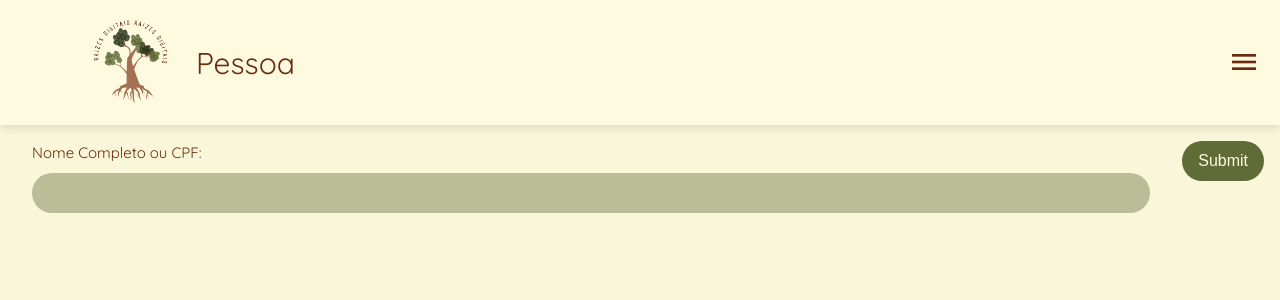
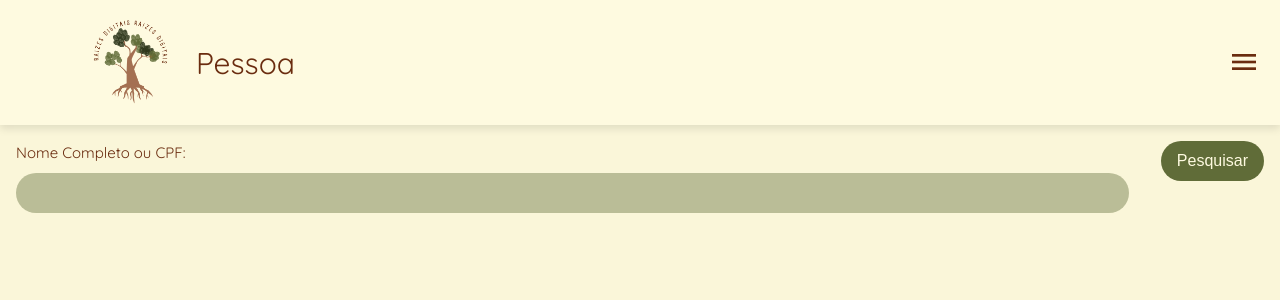
Before and after one commit to laissamendes/pi-frontend, a Vue app: page /Pessoa in a window 1280 px wide. Shown: the top 300 px of the page. Built offline with nearby package versions, Linux system fonts and the light colour scheme; the HTML template or start-up script is replaced by a standard one; a web font is replaced by a local one.

Commit message:
Alterações na página de pessoa em relação a integração com o backend (erro na busca)

```diff
--- a/dev-dist/sw.js
+++ b/dev-dist/sw.js
@@ -82,7 +82,7 @@ define(['./workbox-b5f7729d'], (function (workbox) { 'use strict';
     "revision": "3ca0b8505b4bec776b69afdba2768812"
   }, {
     "url": "index.html",
-    "revision": "0.m0d0tr03m5"
+    "revision": "0.i61bt1htsdo"
   }], {});
   workbox.cleanupOutdatedCaches();
   workbox.registerRoute(new workbox.NavigationRoute(workbox.createHandlerBoundToURL("index.html"), {
--- a/src/views/PessoaView.vue
+++ b/src/views/PessoaView.vue
@@ -18,20 +18,22 @@ async function buscarPessoa() {
 
 <template>
 
+    <form @submit.prevent="enviar = buscarPessoa">
       <div class="inputs">
-<form @submit.prevent="enviar = buscarPessoa()"></form>
       <div class="input-nome">
         <label for="nome">Nome Completo ou CPF:</label>
         <input type="text" name="nome" id="input-infos" v-model="pessoa.nome" />
       </div>
+      <button type="submit" name="submit" id="input-submit">Pesquisar</button>
+  </div>
+  </form>
 
-  <input type="submit" name="submit" id="input-submit" @click="buscarPessoa()" />
-</div>
 
   <div class="container-dados" v-if="enviar">
     <div class="infos-pessoais">
       <div class="profile-image">
-    <img src="" alt=""></div>
+        <img src="" alt="">
+      </div>
     </div>
     <div class="dados">
       <p>Nome Completo: {{ pessoa.nome }}</p>
@@ -44,8 +46,7 @@ async function buscarPessoa() {
 </template>
 
 <style scoped>
-
-.dados{
+.dados {
   margin: 60px;
   color: #6a2c0f;
   font-size: x-large;
@@ -101,7 +102,7 @@ label {
   justify-content: center;
 }
 
-.infos-pessoais > .profile-image {
+.infos-pessoais>.profile-image {
   width: 20rem;
   height: 20rem;
   background-color: #4a532b;
@@ -110,7 +111,8 @@ label {
   align-items: center;
   justify-content: center;
 }
-.container-dados{
+
+.container-dados {
   display: grid;
   grid-template-columns: 1fr 1fr;
 }
@@ -178,5 +180,4 @@ label {
     height: 2.5rem;
   }
 }
-
 </style>
```
Lines whose indentation alone changed are shown as unchanged.
